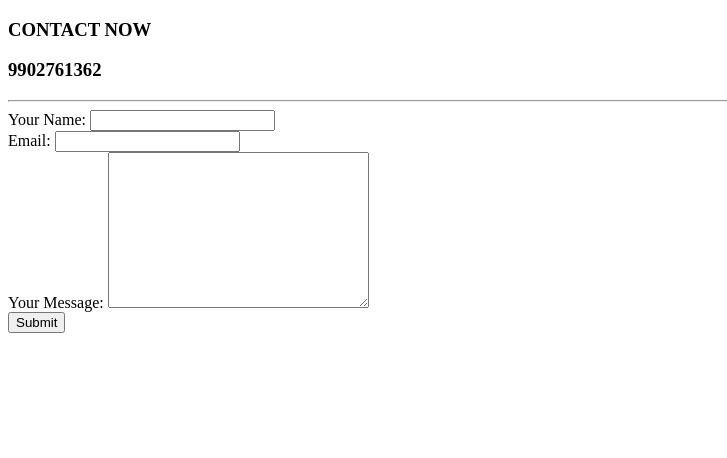
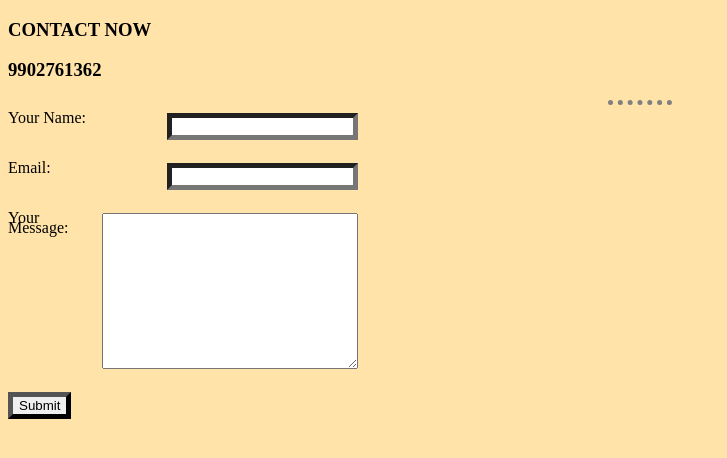
Before and after one commit to prajwal0101/cv, a plain HTML site: page contact.html in a window 1280 px wide. Shown: the whole page, without its empty margins (0-727 px from the left). Drawn offline with Linux system fonts and the light colour scheme.

Commit message:
Add files via upload

```diff
--- a/contact.html
+++ b/contact.html
@@ -3,18 +3,16 @@
   <head>
     <meta charset="utf-8">
     <title>My contact</title>
+    <link rel="stylesheet" href="css/styles.css">
   </head>
   <body>
     <h3>CONTACT NOW</h3>
     <h3>9902761362</h3>
-    <hr />
-    <form action="mailto:prajwalmanjunath789@gmail.com"  method"post" encrypt="text/plain">
-      <label>Your Name:</label>
-      <input type="text" name="Your Name" value=""><br>
-      <label>Email:</label>
-      <input type="Email" name="Your Email" value=""><br>
-      <label>Your Message:</label>
-      <textarea Name="Your Message" rows="10" cols="30"></textarea><br>
+    <hr>
+    <form action="mailto:prajwalmanjunath789@gmail.com"  method="post" encrypt="text/plain">
+      <label>Your Name:<input type="text" name="Your Name" value=""></label><br>
+      <label>Email:<input type="Email" name="Your Email" value=""></label><br>
+      <label>Your Message: <textarea Name="Your Message" rows="10" cols="30"></textarea></label><br>
       <input type="submit" name="">
     </form>
   </body>
--- /dev/null
+++ b/css/styles.css
@@ -0,0 +1,21 @@
+body {background-color: #FFE3A9;
+
+ }
+ img{height: 250px}
+hr {
+    border-style: none;
+    border-top-style: dotted;
+    border-color: grey;
+    border-width: 5px;
+    width: 5%
+}
+label {
+  display: flex;
+  flex-direction: row;
+  justify-content: space-between;
+  text-align: left;
+  width: 350px;
+  line-height: 10px;
+  margin-bottom: 5px;
+}
+input{border-width: 5px}
```
Also changed, not shown: email.html (+2 -0 lines), index.html (+15 -4 lines), my hobbies.html (added, +19 -0 lines), IMG_20180302_093439_284.jpg (added).
